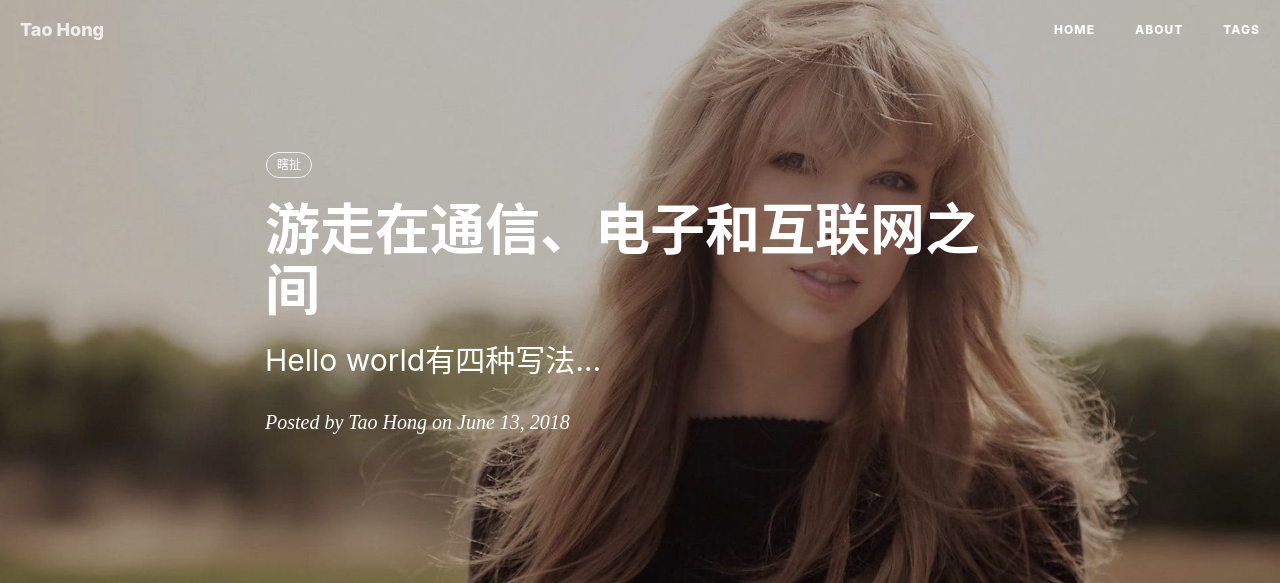
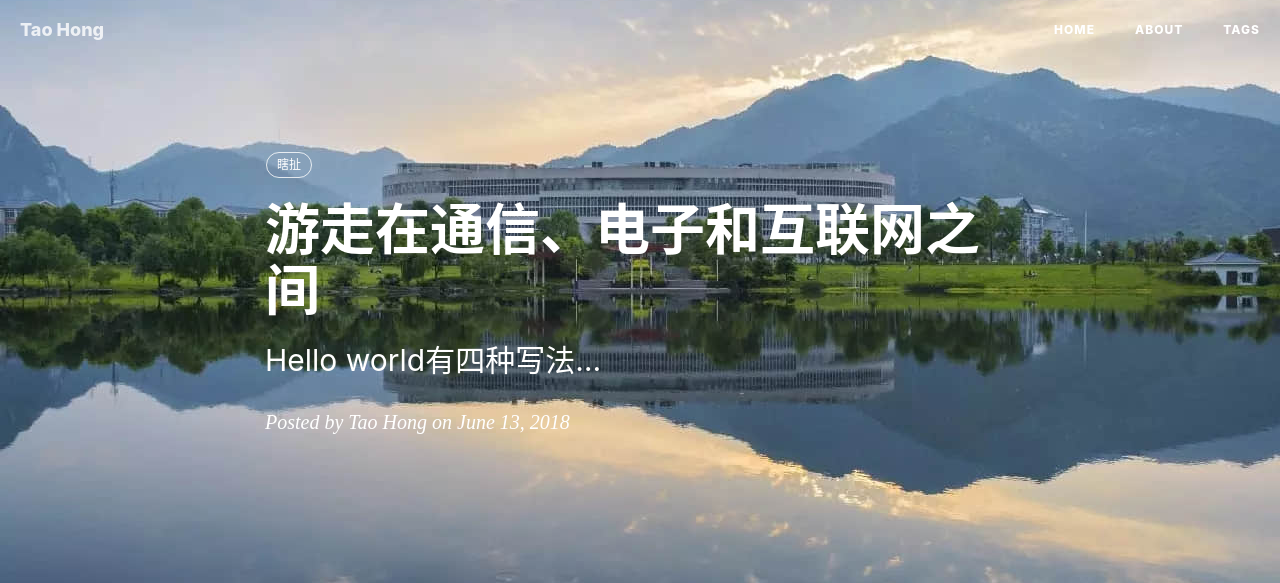
Before and after one commit to TaohongMaxwell/TaohongMaxwell.github.io, a Jekyll site: the page built from _posts/2018-06-13-wandering-on-platform.md, in a window 1280 px wide. Shown: the top 583 px of the page. Built offline with Jekyll 4.4.1, drawn with Linux system fonts in a browser that asks for light colours; nearby versions of some CDN libraries; comment, search, counter and statistics services are not loaded; grey boxes are pictures that could not be loaded.

Commit message:
fix
更改背景

```diff
--- a/_posts/2018-06-13-wandering-on-platform.md
+++ b/_posts/2018-06-13-wandering-on-platform.md
@@ -4,7 +4,7 @@ title:      游走在通信、电子和互联网之间
 subtitle:   Hello world有四种写法…
 date:       2018-06-13
 author:     Tao Hong
-header-img: img/post-bg-swift2.jpg
+header-img: img/guet/lib_far.jpg
 catalog: true
 tags:
     - 瞎扯
```
